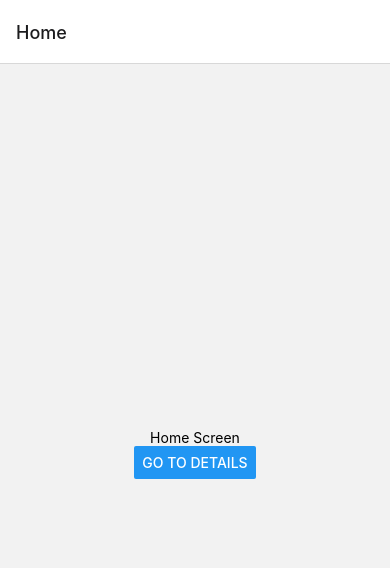
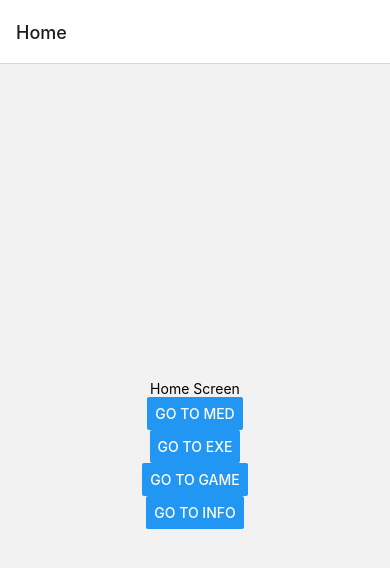
Before and after one commit to scottmaclennan/FoggStrokeApp, a React Native app in the folder StrokeApp/: screen /Home in a window 390 px wide. Shown: the top 568 px of the page. Built offline with nearby package versions, Linux system fonts and the light colour scheme.

Commit message:
Created new screens

```diff
--- a/StrokeApp/App.tsx
+++ b/StrokeApp/App.tsx
@@ -2,7 +2,10 @@ import * as React from 'react';
 import {NavigationContainer} from '@react-navigation/native';
 import {createNativeStackNavigator} from '@react-navigation/native-stack';
 import HomeScreen from './HomeScreen';
-import DetailsScreen from './DetailsScreen';
+import MedScreen from './MedScreen';
+import ExerciseScreen from './ExerciseScreen';
+import GameScreen from './GameScreen';
+import InfoScreen from './InfoScreen';
 
 const Stack = createNativeStackNavigator();
 
@@ -11,7 +14,10 @@ const App = () => {
     <NavigationContainer>
       <Stack.Navigator initialRouteName="Home">
         <Stack.Screen name="Home" component={HomeScreen} />
-        <Stack.Screen name="Details" component={DetailsScreen} />
+        <Stack.Screen name="Med" component={MedScreen} />
+        <Stack.Screen name="Exe" component={ExerciseScreen} />
+        <Stack.Screen name="Game" component={GameScreen} />
+        <Stack.Screen name="Info" component={InfoScreen} />
       </Stack.Navigator>
     </NavigationContainer>
   );
--- /dev/null
+++ b/StrokeApp/ExerciseScreen.js
@@ -0,0 +1,17 @@
+import React from 'react';
+import { Button, View, Text } from 'react-native';
+
+function ExerciseScreen({ navigation }) {
+    return (
+        <View style={{ flex: 1, alignItems: 'center', justifyContent: 'center' }}>
+          <Text>MedScreen</Text>
+          <Button
+            title="Go to Home"
+            onPress={() => navigation.navigate('Home')}
+          />
+        </View>
+      );
+    }
+
+
+export default ExerciseScreen;
--- /dev/null
+++ b/StrokeApp/GameScreen.js
@@ -0,0 +1,16 @@
+import React from 'react';
+import { Button, View, Text } from 'react-native';
+
+function GameScreen({ navigation }) {
+  return (
+    <View style={{ flex: 1, alignItems: 'center', justifyContent: 'center' }}>
+      <Text>MedScreen</Text>
+      <Button
+        title="Go to Home"
+        onPress={() => navigation.navigate('Home')}
+      />
+    </View>
+  );
+}
+
+export default GameScreen;
--- a/StrokeApp/HomeScreen.js
+++ b/StrokeApp/HomeScreen.js
@@ -6,8 +6,20 @@ function HomeScreen({ navigation }) {
     <View style={{ flex: 1, alignItems: 'center', justifyContent: 'center' }}>
       <Text>Home Screen</Text>
       <Button
-        title="Go to Details"
-        onPress={() => navigation.navigate('Details')}
+        title="Go to med"
+        onPress={() => navigation.navigate('Med')}
+      />
+        <Button
+        title="Go to exe"
+        onPress={() => navigation.navigate('Exe')}
+      />
+        <Button
+        title="Go to game"
+        onPress={() => navigation.navigate('Game')}
+      />
+        <Button
+        title="Go to info"
+        onPress={() => navigation.navigate('Info')}
       />
     </View>
   );
--- /dev/null
+++ b/StrokeApp/InfoScreen.js
@@ -0,0 +1,16 @@
+import React from 'react';
+import { Button, View, Text } from 'react-native';
+
+function InfoScreen({ navigation }) {
+  return (
+    <View style={{ flex: 1, alignItems: 'center', justifyContent: 'center' }}>
+      <Text>MedScreen</Text>
+      <Button
+        title="Go to Home"
+        onPress={() => navigation.navigate('Home')}
+      />
+    </View>
+  );
+}
+
+export default InfoScreen;
```
